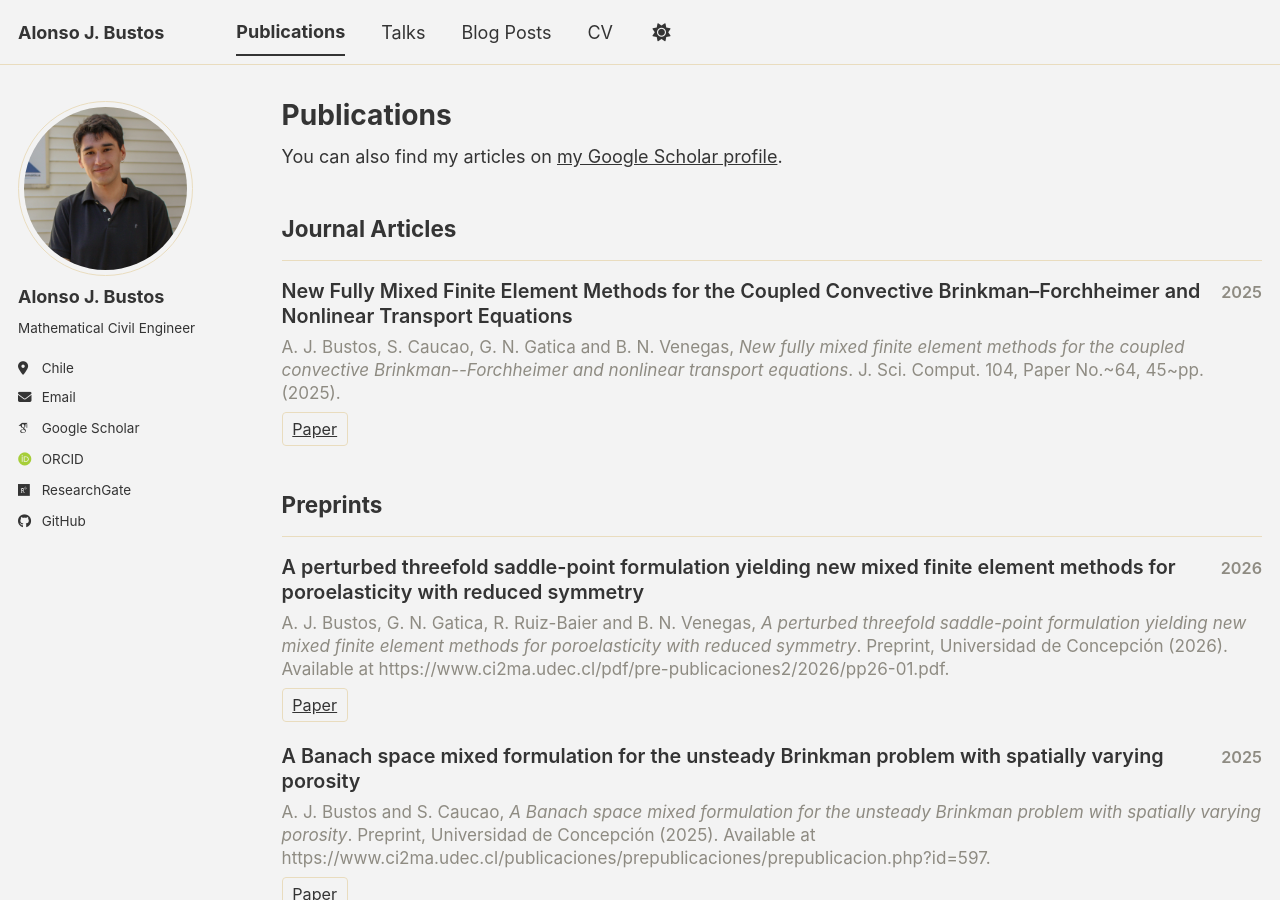
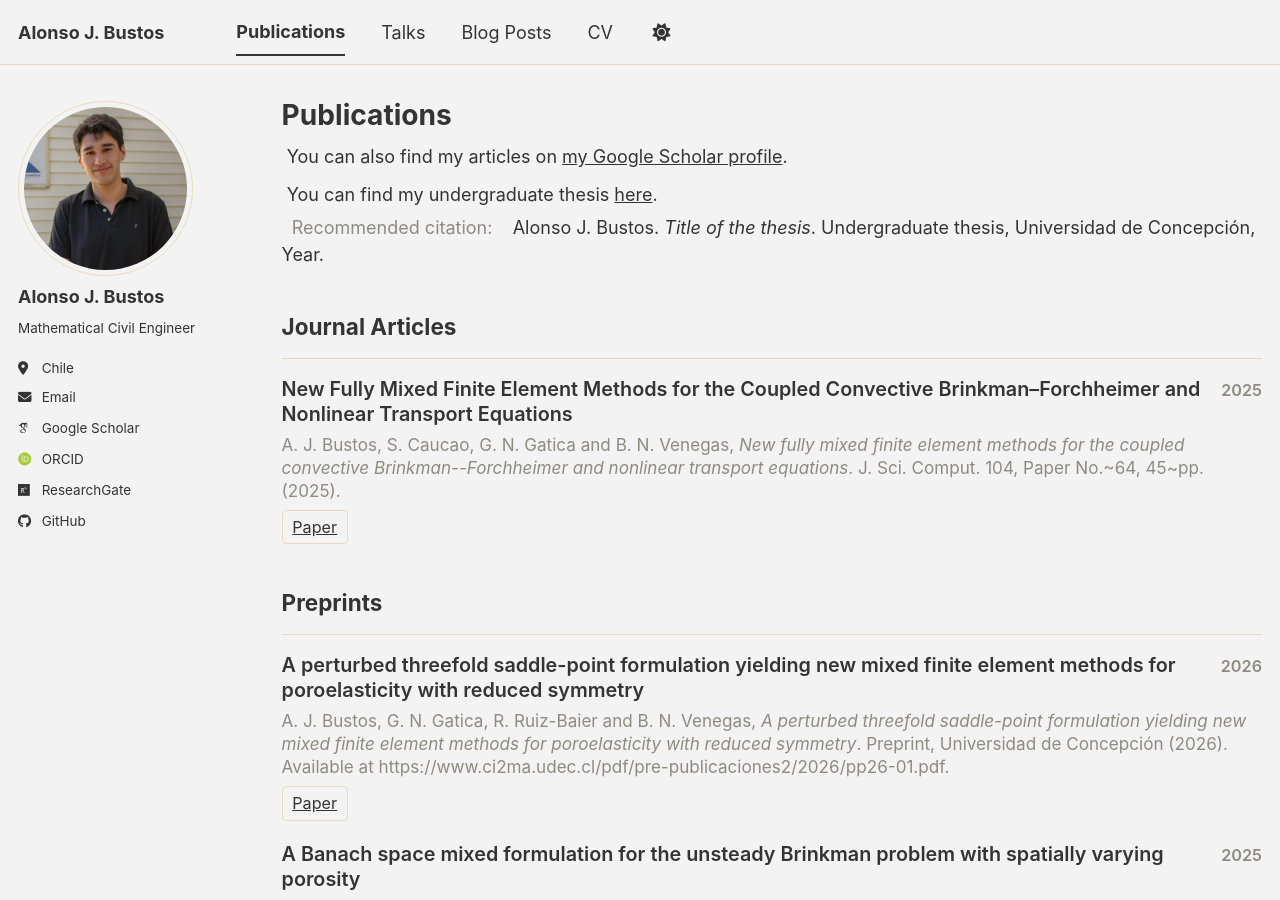
Before and after one commit to alonsojbustos/alonsojbustos.github.io, a Jekyll site: the page built from _pages/publications.html, in a window 1280 px wide and 900 px high. Built offline with Jekyll 4.4.1, drawn with Linux system fonts in a browser that asks for light colours; some web fonts are replaced; a script bundle is joined from its source files by our own code; library files that are not in the unit come from our copies.

Commit message:
Update publications.html

```diff
--- a/_pages/publications.html
+++ b/_pages/publications.html
@@ -6,7 +6,22 @@ author_profile: true
 ---
 
 {% if site.author.googlescholar %}
-  <div class="wordwrap">You can also find my articles on <a href="{{site.author.googlescholar}}">my Google Scholar profile</a>.</div>
+  <div class="wordwrap">
+    You can also find my articles on <a href="{{ site.author.googlescholar }}">my Google Scholar profile</a>.
+  </div>
+
+  <div class="wordwrap" style="margin-top: 0.6em;">
+    You can find my undergraduate thesis <a href="https://repositorio.udec.cl/items/bc57f140-1aec-435e-b914-1752e345c409">here</a>.
+    <div style="margin-top: 0.35em;">
+      <span style="color: var(--global-text-color-light);">
+        Recommended citation:
+      </span>
+      <span>
+        <!-- TODO: replace with your real thesis citation -->
+        Alonso J. Bustos. <i>Title of the thesis</i>. Undergraduate thesis, Universidad de Concepción, Year.
+      </span>
+    </div>
+  </div>
 {% endif %}
 
 {% include base_path %}
```
